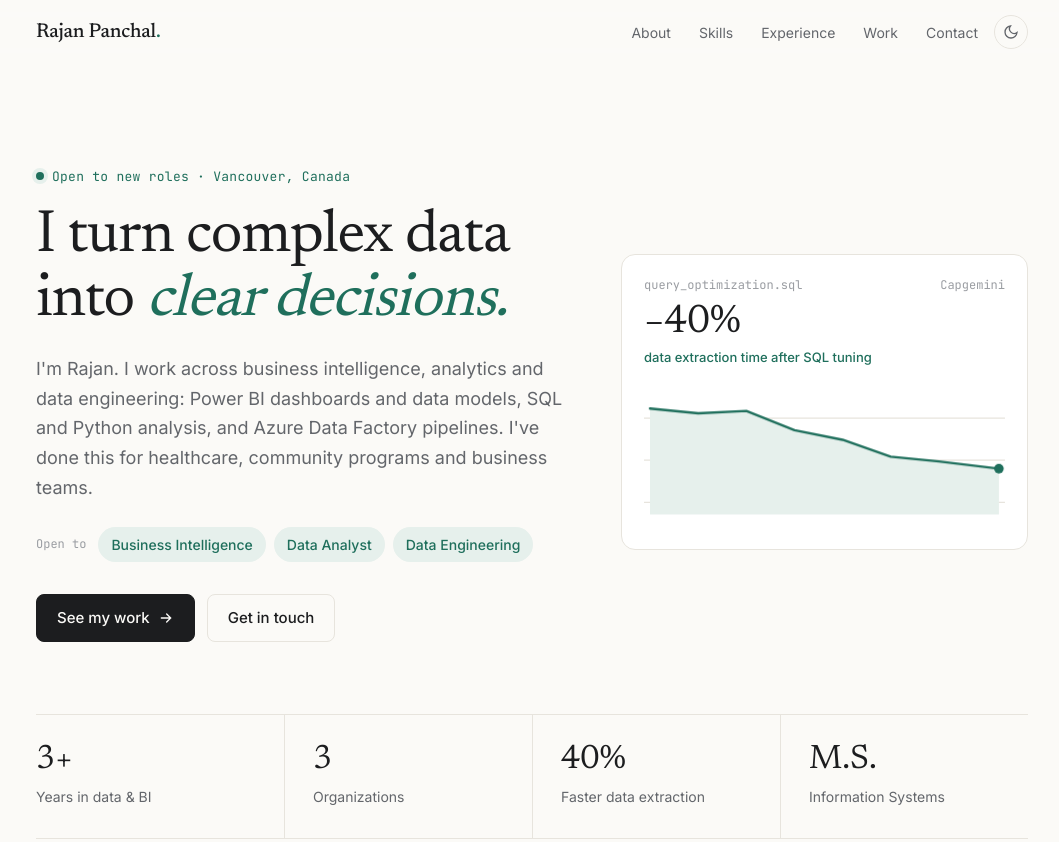
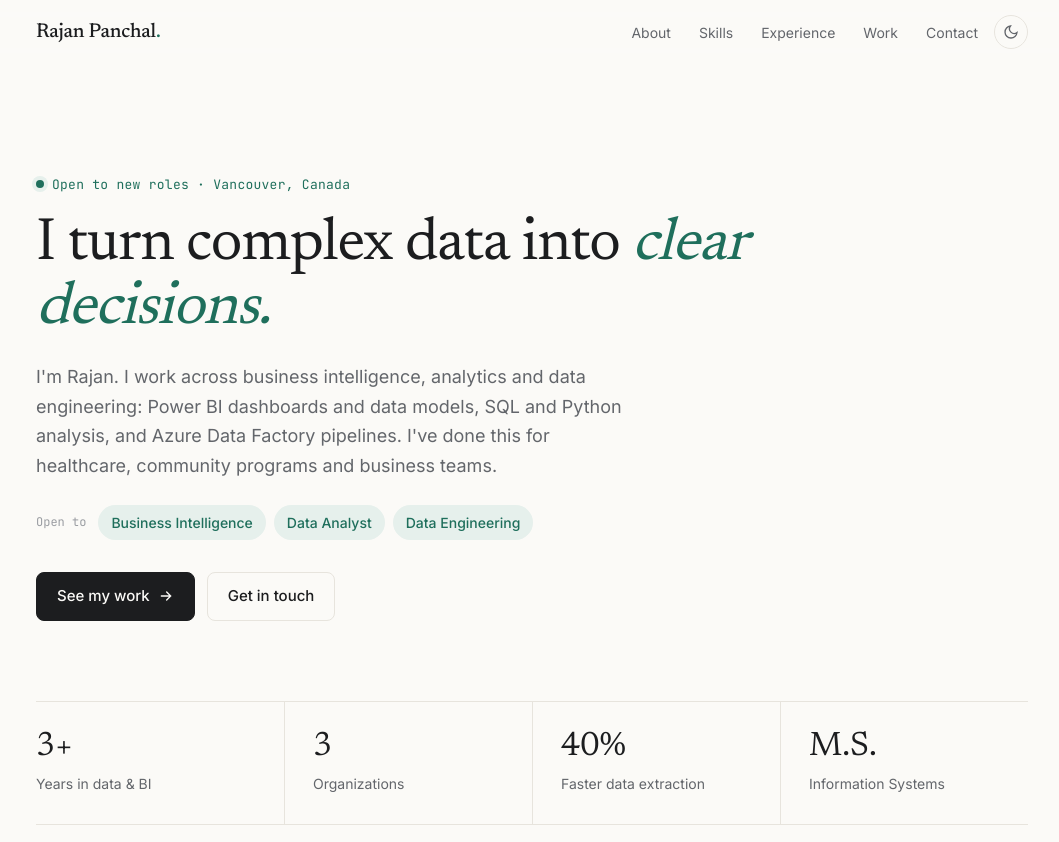
Before and after one commit to randomrajan/randomrajan.github.io, a plain HTML site: page index.html in a window 1280 px wide. Shown: the top 842 px of the page, without its empty margins (108-1167 px from the left). Drawn offline with Linux system fonts and the light colour scheme.

Commit message:
Remove hero chart
Co-Authored-By: Claude Opus 5.5 <noreply@anthropic.com>

```diff
--- a/index.html
+++ b/index.html
@@ -68,7 +68,7 @@
   .menu-btn { display: none; background: none; border: 0; color: var(--text); cursor: pointer; padding: 6px; }
 
   /* Hero */
-  .hero { padding: 96px 0 72px; display: grid; grid-template-columns: 1.3fr 1fr; gap: 56px; align-items: center; }
+  .hero { padding: 104px 0 80px; max-width: 760px; }
   .eyebrow {
     font: 400 13px var(--mono); color: var(--accent); letter-spacing: .02em;
     display: inline-flex; align-items: center; gap: 8px; margin-bottom: 20px;
@@ -90,20 +90,6 @@
   .btn.primary:hover { background: var(--accent); border-color: var(--accent); }
   .btn:not(.primary):hover { border-color: var(--text); }
 
-  .chart-card {
-    background: var(--surface); border: 1px solid var(--line); border-radius: 14px; padding: 22px;
-  }
-  .chart-card .label { font: 400 12px var(--mono); color: var(--faint); display: flex; justify-content: space-between; }
-  .chart-card .big { font: 400 40px/1.1 var(--serif); margin: 8px 0 2px; }
-  .chart-card .delta { font-size: 13px; color: var(--accent); font-weight: 500; }
-  .chart-card svg { width: 100%; height: auto; margin-top: 14px; display: block; }
-  .chart-card .line { fill: none; stroke: var(--accent); stroke-width: 2; stroke-linecap: round; stroke-linejoin: round;
-    stroke-dasharray: 600; stroke-dashoffset: 600; animation: draw 1.6s .3s ease-out forwards; }
-  .chart-card .area { fill: var(--accent-soft); opacity: 0; animation: fade .8s 1.2s forwards; }
-  .chart-card .grid { stroke: var(--line); stroke-width: 1; }
-  .chart-card .dot { fill: var(--accent); opacity: 0; animation: fade .3s 1.8s forwards; }
-  @keyframes draw { to { stroke-dashoffset: 0; } }
-  @keyframes fade { to { opacity: 1; } }
 
   /* Stats */
   .stats { display: grid; grid-template-columns: repeat(4, 1fr); border-top: 1px solid var(--line); border-bottom: 1px solid var(--line); }
@@ -185,12 +171,11 @@
   .reveal.in { opacity: 1; transform: none; }
   @media (prefers-reduced-motion: reduce) {
     .reveal { opacity: 1; transform: none; transition: none; }
-    .chart-card .line, .chart-card .area, .chart-card .dot { animation: none; stroke-dashoffset: 0; opacity: 1; }
   }
 
   /* Responsive */
   @media (max-width: 860px) {
-    .hero { grid-template-columns: 1fr; padding: 56px 0 48px; gap: 40px; }
+    .hero { padding: 56px 0 48px; }
     .sec-head, .job { grid-template-columns: 1fr; gap: 8px; }
     .sec-body { margin-left: 0; }
     .stats { grid-template-columns: repeat(2, 1fr); }
@@ -256,20 +241,6 @@
         </a>
         <a href="#contact" class="btn">Get in touch</a>
       </div>
-    </div>
-
-    <div class="chart-card" aria-hidden="true">
-      <div class="label"><span>query_optimization.sql</span><span>Capgemini</span></div>
-      <div class="big">−40%</div>
-      <div class="delta">data extraction time after SQL tuning</div>
-      <svg viewBox="0 0 300 120">
-        <line class="grid" x1="0" y1="30" x2="300" y2="30"/>
-        <line class="grid" x1="0" y1="65" x2="300" y2="65"/>
-        <line class="grid" x1="0" y1="100" x2="300" y2="100"/>
-        <path class="area" d="M5,22 L45,26 L85,24 L125,40 L165,48 L205,62 L245,66 L295,72 L295,110 L5,110 Z"/>
-        <path class="line" d="M5,22 L45,26 L85,24 L125,40 L165,48 L205,62 L245,66 L295,72"/>
-        <circle class="dot" cx="295" cy="72" r="4"/>
-      </svg>
     </div>
   </section>
 
```
